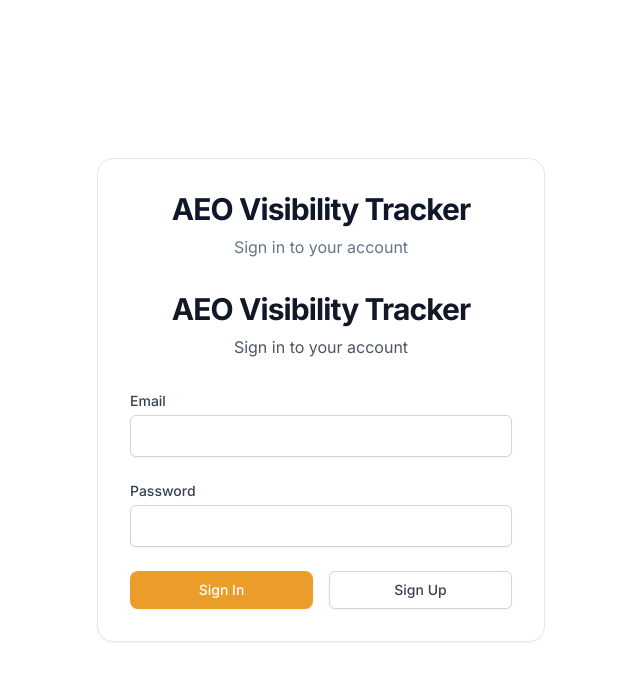
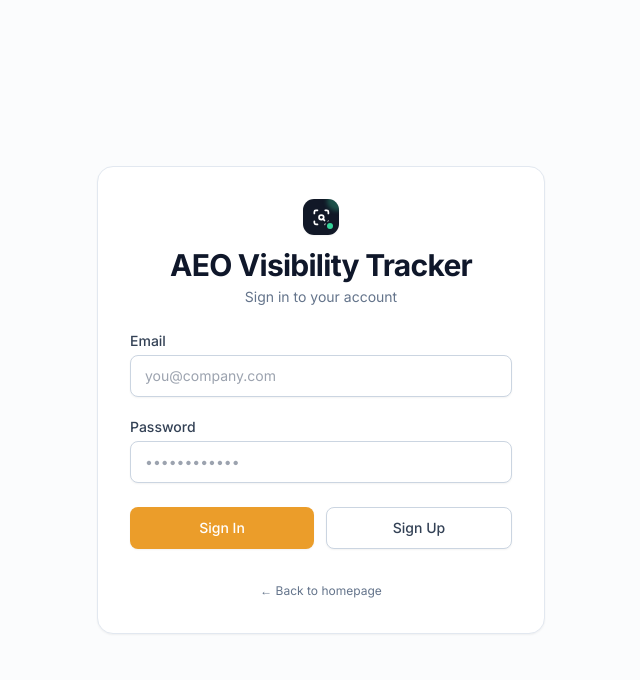
Before and after one commit to janhdonline/aeo-tracker, a Next.js app: page /login in a window 1280 px wide. Shown: the top 680 px of the page, without its empty margins (319-959 px from the left). Built offline with nearby package versions, Linux system fonts and the light colour scheme; no server answers.

Commit message:
Fix duplicate title on login page and polish auth card UI

```diff
--- a/src/app/login/page.tsx
+++ b/src/app/login/page.tsx
@@ -3,6 +3,8 @@
 import { useState } from 'react';
 import { createClient } from '@/lib/supabase/client';
 import { useRouter } from 'next/navigation';
+import Link from 'next/link';
+import { LogoMark } from '@/components/landing/BrandLogos';
 
 export default function LoginPage() {
   const [email, setEmail] = useState('');
@@ -60,22 +62,27 @@ export default function LoginPage() {
   };
 
   return (
-    <div className="min-h-screen flex items-center justify-center bg-white">
-      <div className="max-w-md w-full space-y-8 p-8 bg-white rounded-2xl shadow-sm border border-slate-200">
-        <div>
-          <h2 className="font-display text-3xl font-bold text-center text-slate-900">AEO Visibility Tracker</h2>
-          <p className="mt-2 text-center text-slate-500">Sign in to your account</p>
+    <div className="min-h-screen flex items-center justify-center bg-slate-50/60 p-4">
+      <div className="max-w-md w-full space-y-6 p-8 bg-white rounded-2xl shadow-sm border border-slate-200">
+        <div className="flex flex-col items-center text-center">
+          <Link href="/" className="mb-3 hover:opacity-90 transition-opacity">
+            <LogoMark />
+          </Link>
+          <h2 className="font-display text-2xl sm:text-3xl font-bold tracking-tight text-slate-900">
+            AEO Visibility Tracker
+          </h2>
+          <p className="mt-1 text-sm text-slate-500">Sign in to your account</p>
         </div>
-        <div>
-          <h2 className="text-3xl font-bold text-center">AEO Visibility Tracker</h2>
-          <p className="mt-2 text-center text-gray-600">Sign in to your account</p>
-        </div>
-        <form className="mt-8 space-y-6" onSubmit={handleLogin}>
+
+        <form className="mt-6 space-y-5" onSubmit={handleLogin}>
           {error && (
-            <div className="bg-red-50 text-red-500 p-3 rounded">{error}</div>
+            <div className="bg-red-50 border border-red-200 text-red-600 px-3.5 py-2.5 rounded-lg text-sm">
+              {error}
+            </div>
           )}
+
           <div>
-            <label htmlFor="email" className="block text-sm font-medium text-gray-700">
+            <label htmlFor="email" className="block text-sm font-medium text-slate-700">
               Email
             </label>
             <input
@@ -84,11 +91,13 @@ export default function LoginPage() {
               value={email}
               onChange={(e) => setEmail(e.target.value)}
               required
-              className="mt-1 block w-full px-3 py-2 border border-gray-300 rounded-md shadow-sm focus:outline-none focus:ring-blue-500 focus:border-blue-500"
+              placeholder="you@company.com"
+              className="mt-1 block w-full px-3.5 py-2.5 border border-slate-300 rounded-lg shadow-sm text-sm focus:outline-none focus:ring-2 focus:ring-[#eb9d2a] focus:border-[#eb9d2a] transition-colors"
             />
           </div>
+
           <div>
-            <label htmlFor="password" className="block text-sm font-medium text-gray-700">
+            <label htmlFor="password" className="block text-sm font-medium text-slate-700">
               Password
             </label>
             <input
@@ -97,14 +106,16 @@ export default function LoginPage() {
               value={password}
               onChange={(e) => setPassword(e.target.value)}
               required
-              className="mt-1 block w-full px-3 py-2 border border-gray-300 rounded-md shadow-sm focus:outline-none focus:ring-blue-500 focus:border-blue-500"
+              placeholder="••••••••••••"
+              className="mt-1 block w-full px-3.5 py-2.5 border border-slate-300 rounded-lg shadow-sm text-sm focus:outline-none focus:ring-2 focus:ring-[#eb9d2a] focus:border-[#eb9d2a] transition-colors"
             />
           </div>
-          <div className="flex gap-4">
+
+          <div className="flex gap-3 pt-1">
             <button
               type="submit"
               disabled={loading}
-              className="flex-1 py-2 px-4 border border-transparent rounded-lg shadow-sm text-sm font-medium text-white bg-[#eb9d2a] hover:bg-[#d88b1e] focus:outline-none focus:ring-2 focus:ring-offset-2 focus:ring-[#eb9d2a] disabled:opacity-50 transition-all duration-200"
+              className="flex-1 py-2.5 px-4 rounded-lg shadow-sm text-sm font-medium text-white bg-[#eb9d2a] hover:bg-[#d88b1e] focus:outline-none focus:ring-2 focus:ring-offset-2 focus:ring-[#eb9d2a] disabled:opacity-50 transition-all duration-200"
             >
               {loading ? 'Loading...' : 'Sign In'}
             </button>
@@ -112,10 +123,16 @@ export default function LoginPage() {
               type="button"
               onClick={handleSignUp}
               disabled={loading}
-              className="flex-1 py-2 px-4 border border-gray-300 rounded-md shadow-sm text-sm font-medium text-gray-700 bg-white hover:bg-gray-50 focus:outline-none focus:ring-2 focus:ring-offset-2 focus:ring-blue-500 disabled:opacity-50"
+              className="flex-1 py-2.5 px-4 border border-slate-300 rounded-lg shadow-sm text-sm font-medium text-slate-700 bg-white hover:bg-slate-50 focus:outline-none focus:ring-2 focus:ring-offset-2 focus:ring-slate-300 disabled:opacity-50 transition-all duration-200"
             >
               Sign Up
             </button>
+          </div>
+
+          <div className="text-center pt-2">
+            <Link href="/" className="text-xs text-slate-500 hover:text-slate-800 transition-colors">
+              ← Back to homepage
+            </Link>
           </div>
         </form>
       </div>
```
